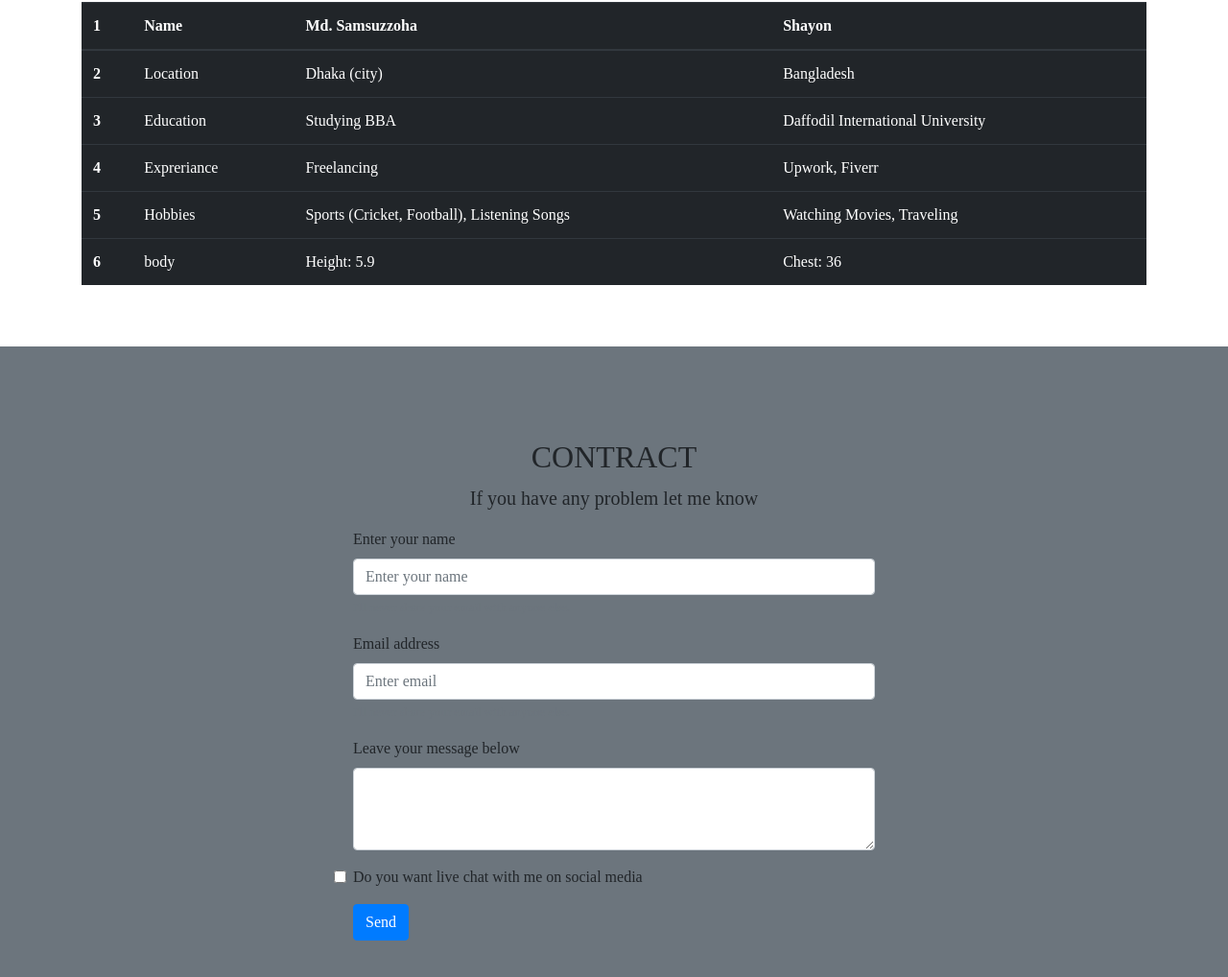
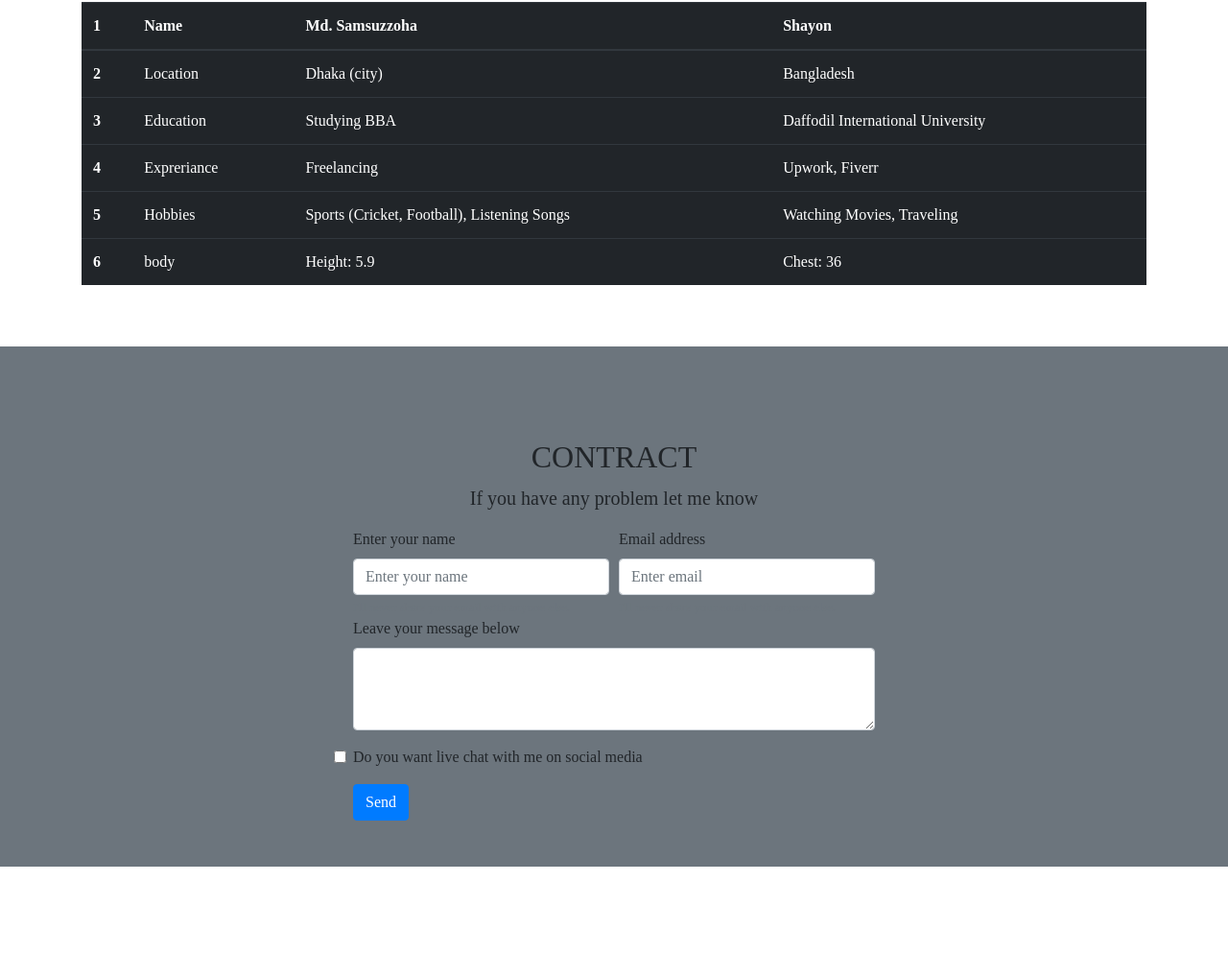
Before and after one commit to MdSamsuzzohaShayon/portfolio, a plain HTML site: page index.html in a window 1280 px wide. Shown: the part 4368-5386 px from the top of the page at 96% size. After the commit the page ends 5271 px from the top, so only its background shows below. Drawn offline with Linux system fonts and the light colour scheme; a web font is replaced by a local one.

Commit message:
Change in contract page style

```diff
--- a/index.html
+++ b/index.html
@@ -453,17 +453,19 @@
                 </p>
             </div>
             <form>
-                <div class="form-group">
+                <div class="form-row">
+                    <div class="col">
                         <label for="name">Enter your name</label>
                         <input type="email" class="form-control" id="name" aria-describedby="emailHelp" placeholder="Enter your name">
                         <small id="emailHelp" class="form-text text-muted">I'll never share your email with anyone
                             else.</small>
                     </div>
-                <div class="form-group">
+                    <div class="col">
                         <label for="email">Email address</label>
-                    <input type="email" class="form-control" id="email" aria-describedby="emailHelp" placeholder="Enter email">
+                        <input type="email"  class="form-control" id="email" aria-describedby="emailHelp" placeholder="Enter email">
                         <small id="emailHelp" class="form-text text-muted">I'll never share your email with anyone
                             else.</small>
+                    </div>
                 </div>
                 <div class="form-group">
                     <label for="message">Leave your message below</label>
```
Lines whose indentation alone changed are shown as unchanged.
